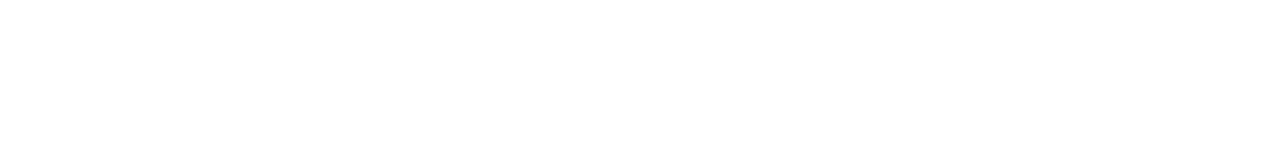
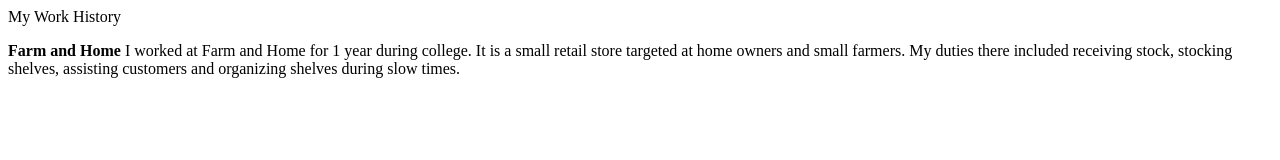
Before and after one commit to jdawdy/js-assignment-4-html-me-something-jdawdy, a website: page index.html in a window 1280 px wide. Drawn offline with Linux system fonts and the light colour scheme.

Commit message:
Added first job experience

```diff
--- a/index.html
+++ b/index.html
@@ -1,8 +1,19 @@
 <!DOCTYPE html>
 <html>
    <head>
+      <title>
+         My Work History and Future
+      </title>
    </head>
    <body>
-      <!-- Write your HTML in this file! -->
+      <header>
+         My Work History
+      </header>
+      <main>
+         <p>
+            <b>Farm and Home</b>
+            I worked at Farm and Home for 1 year during college. It is a small retail store targeted at home owners and small farmers. My duties there included receiving stock, stocking shelves, assisting customers and organizing shelves during slow times.
+         </p>
+      </main>
    </body>
 </html>
```
